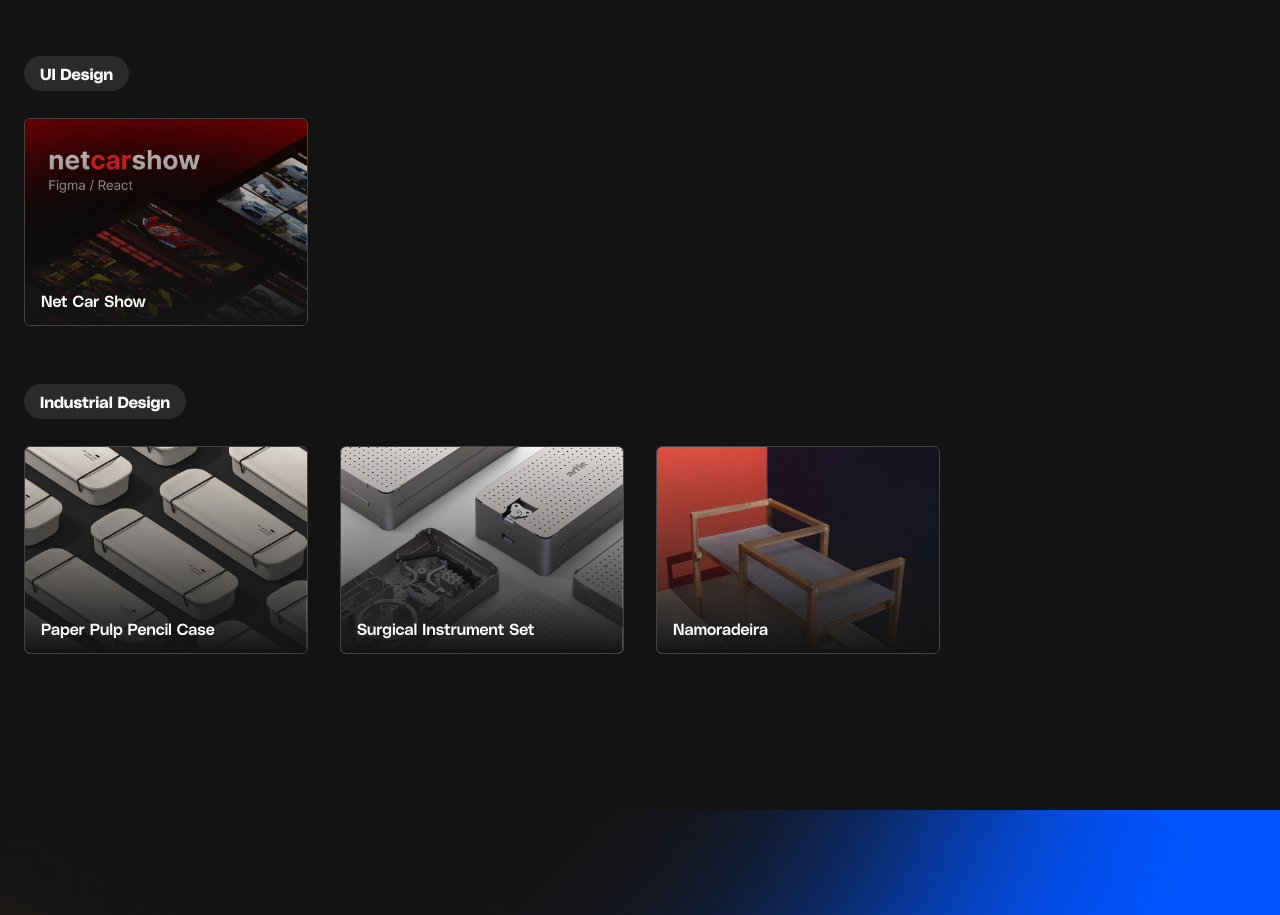
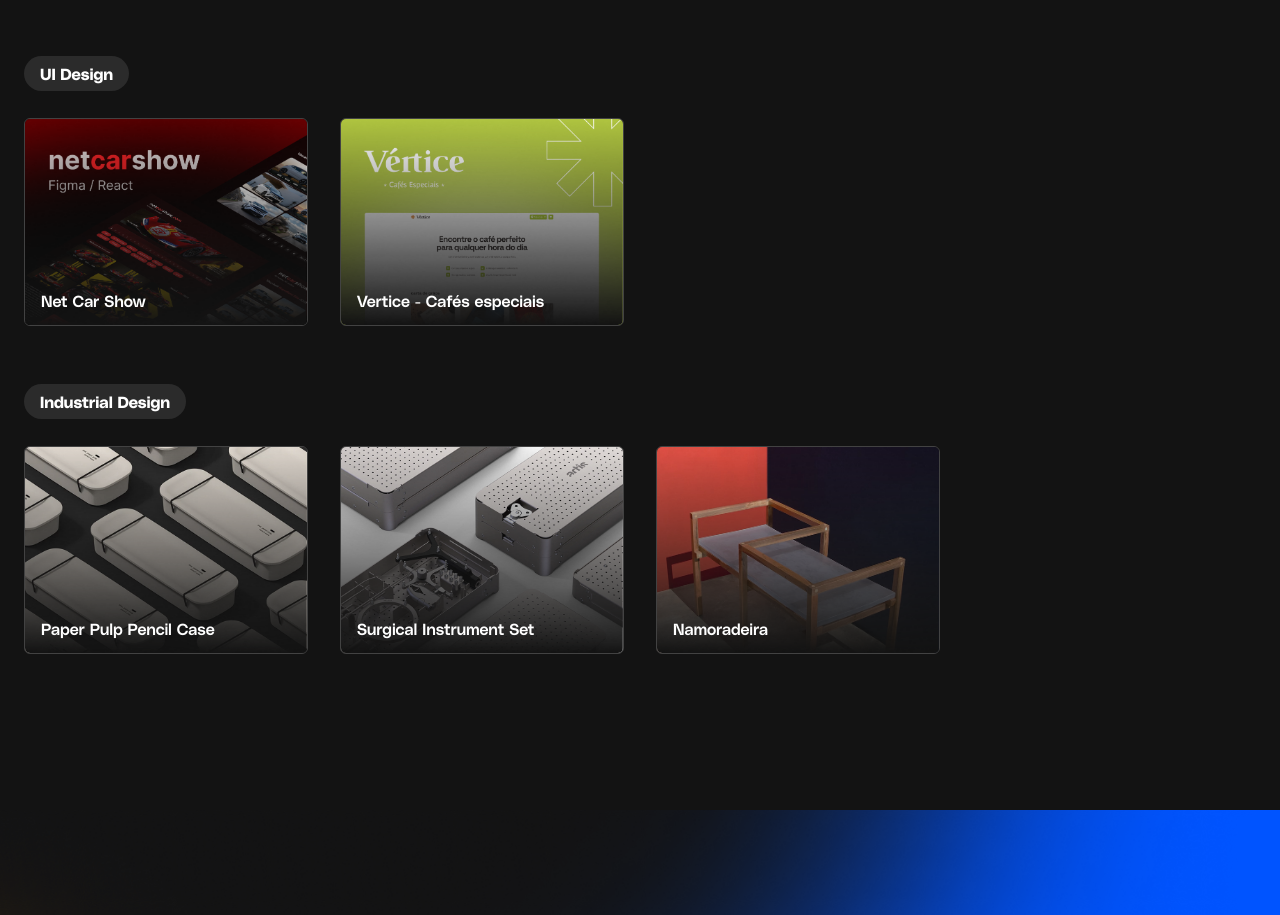
Before and after one commit to creisbarbosa/cassio-website, a Next.js app: page /works in a window 1280 px wide. Shown: the part 1334-2249 px from the top of the page. Built offline with nearby package versions, Linux system fonts and the light colour scheme.

Commit message:
Vertice Cafe project

```diff
--- a/src/pages/works.tsx
+++ b/src/pages/works.tsx
@@ -16,6 +16,7 @@ import CRBMoney from "../../public/crbmoney.png"
 import Eximius from "../../public/eximius.png"
 import Hive from "../../public/hive.png"
 import Lavi from "../../public/lavi.png"
+import Vertice from "../../public/vertice.png"
 
 import Cover from "../../public/work_bg.png"
 
@@ -125,6 +126,13 @@ const projects = [
     cover: Lavi,
     tag: "UX"
   },
+  {
+    id: 16,
+    title: "Vertice - Cafés especiais",
+    href: "https://www.figma.com/file/Wb0TqrLoH4gPy97fDgYn1u/V%C3%A9rtice?node-id=0%3A1&t=jeWogKUzfTqKXQWB-1",
+    cover: Vertice,
+    tag: "UI"
+  },
 ]
 
 export default function Works() {
```
Also changed, not shown: public/Figma Cover.jpg, public/vertice.png (added).
